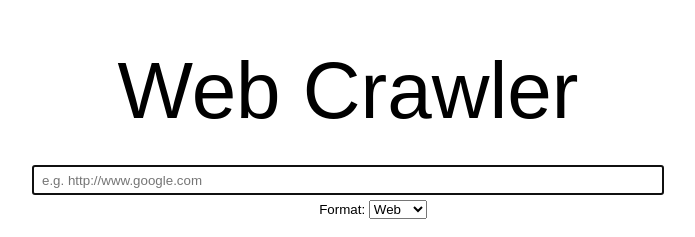
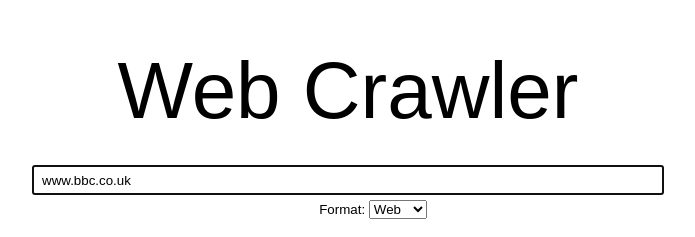
Before and after one commit to razorcd/webCrawler, a website: page public/index.html in a window 1280 px wide. Shown: the part 105-342 px from the top of the page, without its empty margins (292-987 px from the left). Drawn offline with Linux system fonts and the light colour scheme; no server answers.

Commit message:
adds example url in html input field

```diff
--- a/public/index.html
+++ b/public/index.html
@@ -11,7 +11,7 @@
   <div class='main'>
     <div class='logo'>Web Crawler</div>
   	<form class='form' method="get" action='crawl'>
-  		<input id='address' type='text' name='address' value="" autofocus placeholder="e.g. http://www.google.com">
+  		<input id='address' type='text' name='address' autofocus placeholder="e.g. http://www.google.com" value="www.bbc.co.uk">
 
 <!--   		<label for 'itterations'>Itterations:</label>
   		<input id='itterations' name='itterations' value='1'> -->
```
Also changed, not shown: public/view.js (line endings or trailing spaces).
